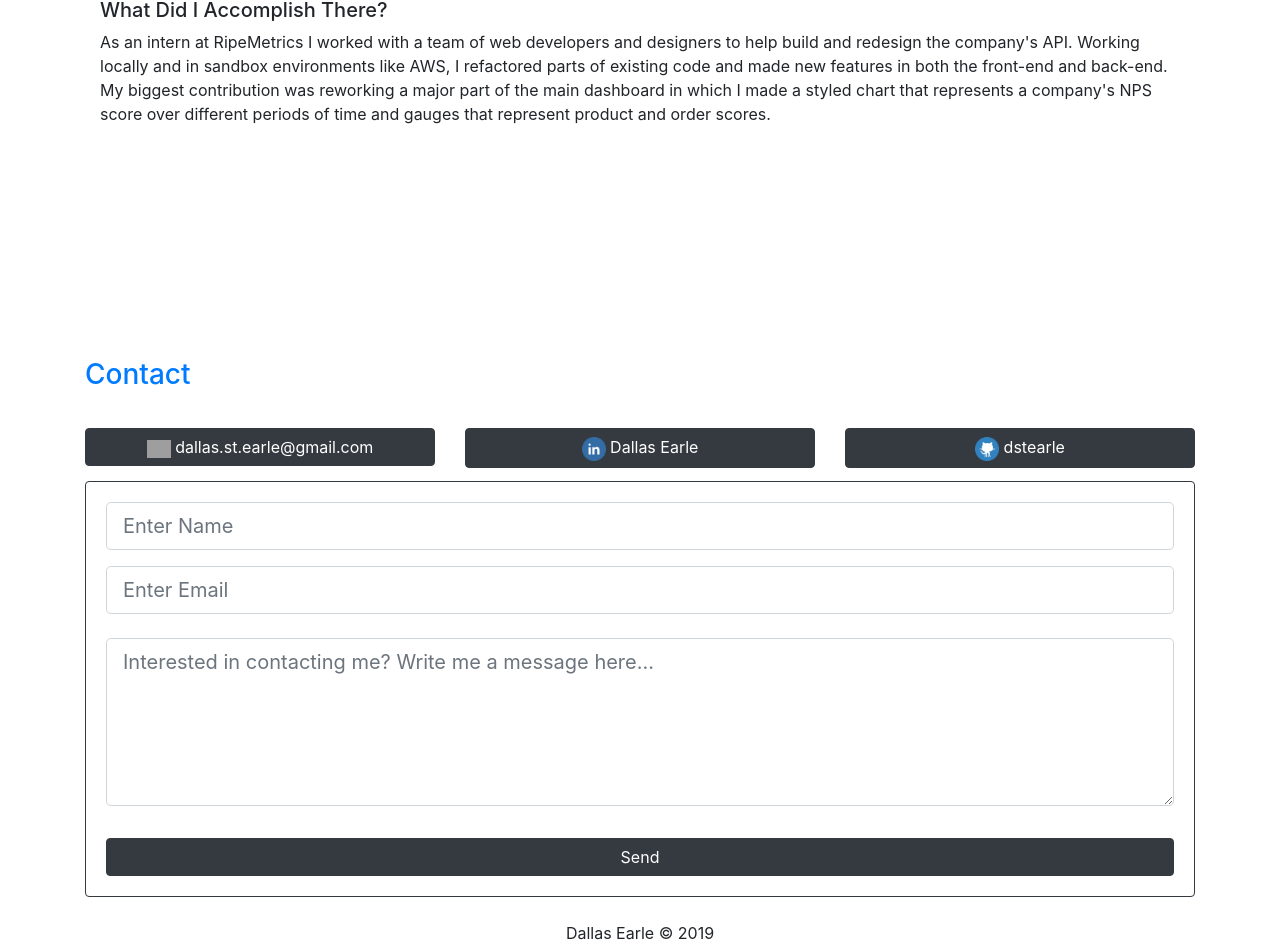
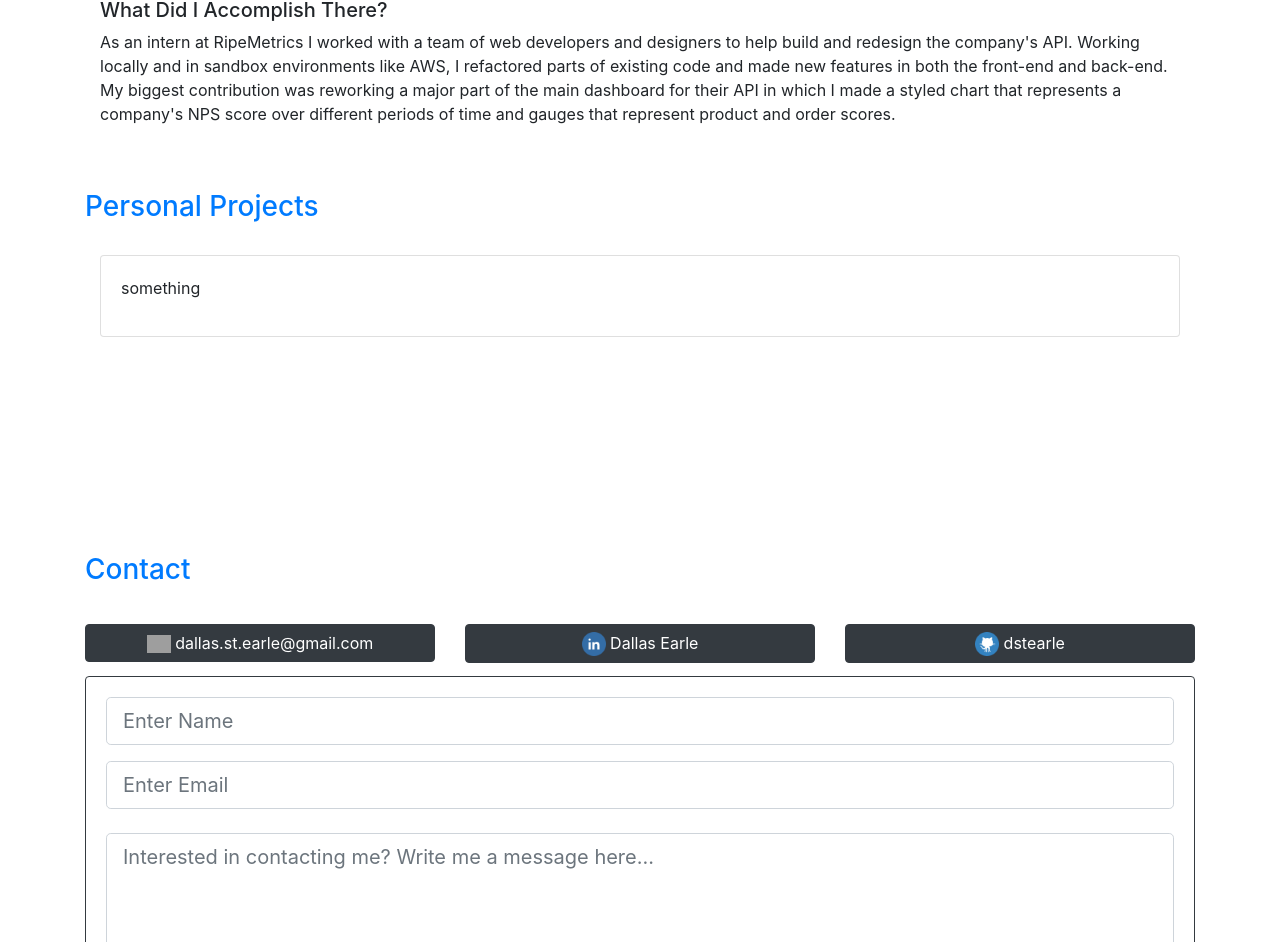
Before and after one commit to dstearle/my-portfolio, a Vue app: page / in a window 1280 px wide. Shown: the part 2735-3677 px from the top of the page. Built offline with nearby package versions, Linux system fonts and the light colour scheme; grey boxes are pictures that could not be loaded.

Commit message:
Began work on area for Personal Projects

```diff
--- a/src/components/portfolioBody/experience/employment/RipeMetrics.vue
+++ b/src/components/portfolioBody/experience/employment/RipeMetrics.vue
@@ -69,7 +69,7 @@
             <p>
                 As an intern at RipeMetrics I worked with a team of web developers and designers to help build and redesign the company's API.
                 Working locally and in sandbox environments like AWS, I refactored parts of existing code and made new features in both the front-end and back-end.
-                My biggest contribution was reworking a major part of the main dashboard in which I made a styled chart that represents a company's NPS score over different periods
+                My biggest contribution was reworking a major part of the main dashboard for their API in which I made a styled chart that represents a company's NPS score over different periods
                 of time and gauges that represent product and order scores.
             </p>
 
--- a/src/components/portfolioBody/experience/index.vue
+++ b/src/components/portfolioBody/experience/index.vue
@@ -6,6 +6,10 @@
 
         <ripe-metrics></ripe-metrics>
 
+        <h3 class="text-primary pt-5 pb-4">Personal Projects</h3>
+
+        <laravel-qa></laravel-qa>
+
     </div>
 
 </template>
@@ -13,6 +17,7 @@
 <script>
 
     import RipeMetrics from "./employment/RipeMetrics.vue";
+    import LaravelQa from "./projects/LaravelQa.vue";
 
     export default {
 
@@ -20,6 +25,8 @@
 
             ripeMetrics: RipeMetrics,
 
+            laravelQa: LaravelQa,
+
         },
 
     }
--- /dev/null
+++ b/src/components/portfolioBody/experience/projects/LaravelQa.vue
@@ -0,0 +1,17 @@
+<template>
+
+    <div class="container">
+
+        <div class="card">
+
+            <div class="card-body">
+
+                <p>something</p>
+
+            </div>
+
+        </div>
+
+    </div>
+
+</template>
```
